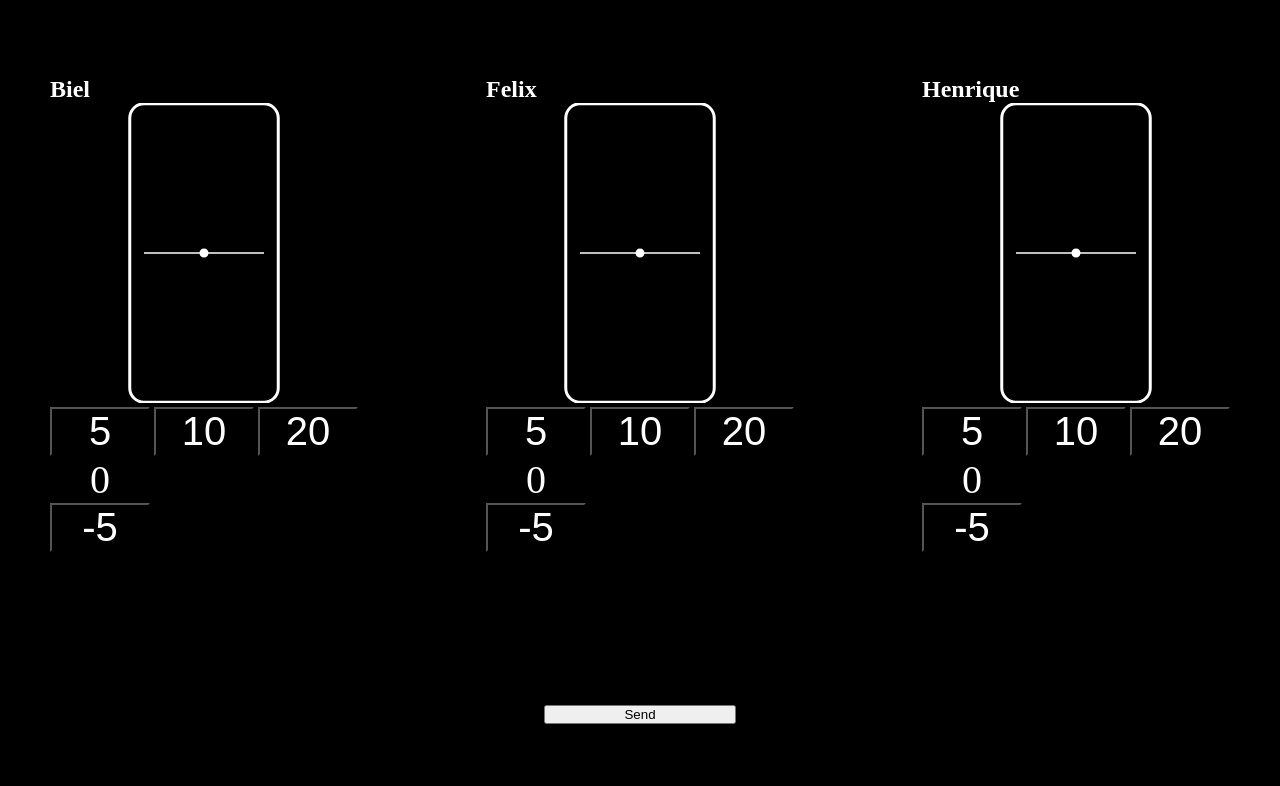
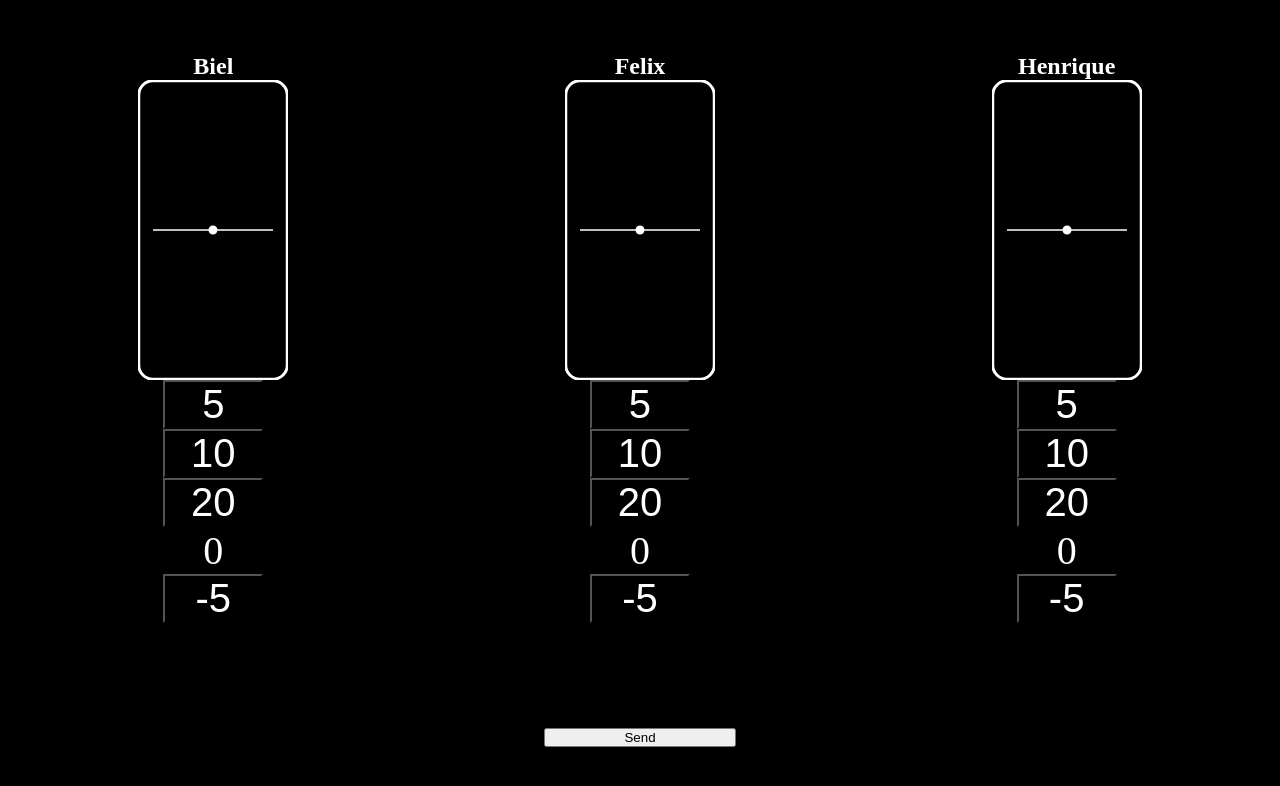
Before and after one commit to dopezinho/domino, a plain HTML site: page index.html in a window 1280 px wide. Drawn offline with Linux system fonts and the light colour scheme.

Commit message:
centered dominoes

```diff
--- a/style.css
+++ b/style.css
@@ -63,9 +63,18 @@ main svg {
 
 .playersTemplate {
     display: flex;
-    justify-content: center;
-    width: 100lvw;
-    gap: 10lvw;
+    justify-content: space-around;
+}
+
+.player1, .player2, .player3 {
+    align-items: center;
+    display: flex;
+    flex-direction: column;
+}
+
+.container1, .container2, .container3 {
+    display: flex;
+    flex-direction: column;
 }
 
 .playerName {
```
